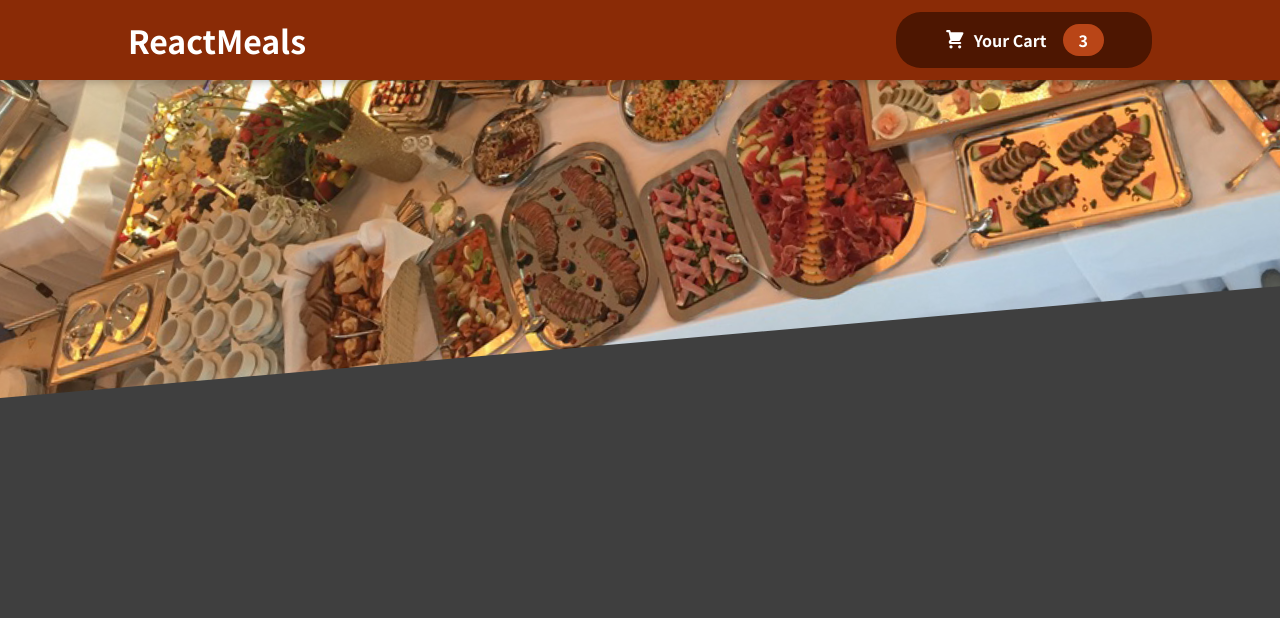
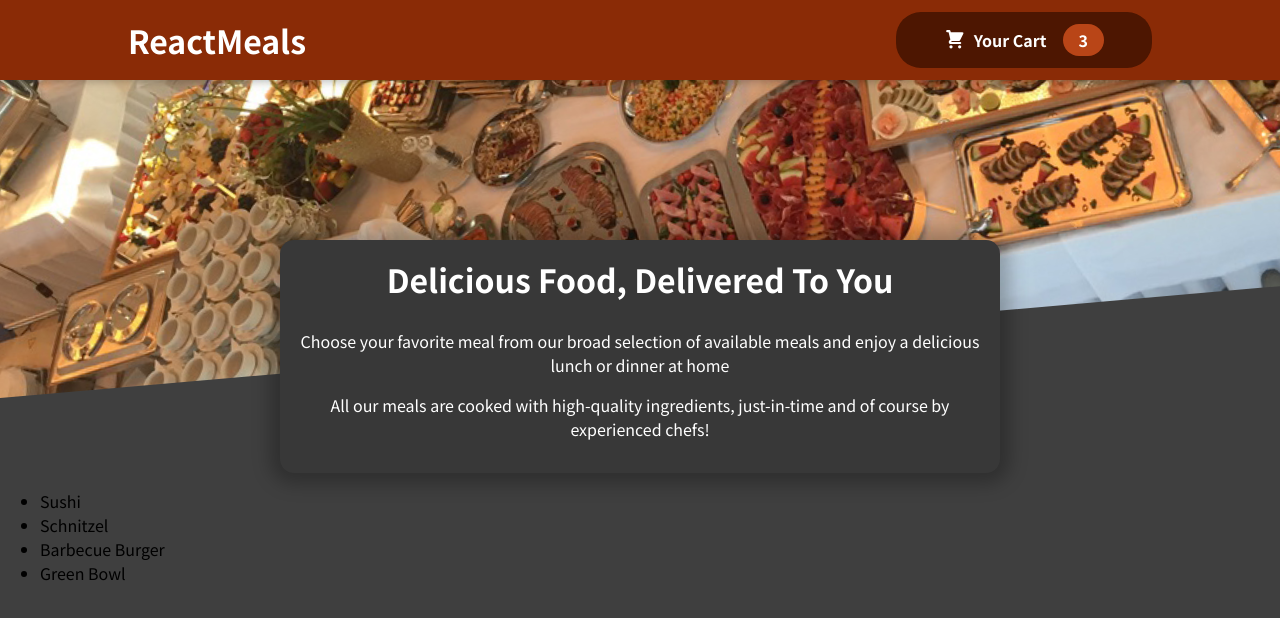
Before and after one commit to amerv97/food-app, a React (Create React App) app: page / in a window 1280 px wide. Shown: the top 618 px of the page. Built offline with nearby package versions, Linux system fonts and the light colour scheme.

Commit message:
Adding a "Meals" Component

```diff
--- a/src/App.js
+++ b/src/App.js
@@ -1,10 +1,14 @@
 import React, { Fragment } from "react";
 import Header from "./components/Layout/Header";
+import Meals from "./components/Meals/Meals";
 
 function App() {
   return (
     <Fragment>
       <Header />
+      <main>
+        <Meals/>
+      </main>
     </Fragment>
   );
 }
--- /dev/null
+++ b/src/components/Meals/AvailableMeals.js
@@ -0,0 +1,41 @@
+import classes from './MealsSummary.module.css'
+
+const DUMMY_MEALS = [
+    {
+      id: 'm1',
+      name: 'Sushi',
+      description: 'Finest fish and veggies',
+      price: 22.99,
+    },
+    {
+      id: 'm2',
+      name: 'Schnitzel',
+      description: 'A german specialty!',
+      price: 16.5,
+    },
+    {
+      id: 'm3',
+      name: 'Barbecue Burger',
+      description: 'American, raw, meaty',
+      price: 12.99,
+    },
+    {
+      id: 'm4',
+      name: 'Green Bowl',
+      description: 'Healthy...and green...',
+      price: 18.99,
+    },
+  ];
+
+const AvailableMeals = () => {
+    const mealsList = DUMMY_MEALS.map(meal=><li>{meal.name}</li>);
+
+    return <section className={classes.meals}>
+        <ul>
+            {mealsList}
+        </ul>
+    </section>
+
+};
+
+export default AvailableMeals;
--- /dev/null
+++ b/src/components/Meals/Meals.js
@@ -0,0 +1,14 @@
+import MealsSummary from "./MealsSummary";
+import AvailableMeals from "./AvailableMeals";
+import { Fragment } from "react";
+
+const Meals = () => {
+    return (
+    <Fragment>
+        <MealsSummary />
+        <AvailableMeals />
+    </Fragment>
+    );
+};
+
+export default Meals;
--- /dev/null
+++ b/src/components/Meals/MealsSummary.js
@@ -0,0 +1,19 @@
+import classes from './MealsSummary.module.css';
+
+const MealsSummary = () => {
+  return (
+    <section className={classes.summary}>
+      <h2>Delicious Food, Delivered To You</h2>
+      <p>
+        Choose your favorite meal from our broad selection of available meals
+        and enjoy a delicious lunch or dinner at home
+      </p>
+      <p>
+        All our meals are cooked with high-quality ingredients, just-in-time and
+        of course by experienced chefs!
+      </p>
+    </section>
+  );
+};
+
+export default MealsSummary;
--- /dev/null
+++ b/src/components/Meals/MealsSummary.module.css
@@ -0,0 +1,18 @@
+.summary {
+    text-align: center;
+    max-width: 45rem;
+    width: 90%;
+    margin: auto;
+    margin-top: -10rem;
+    position: relative;
+    background-color: #383838;
+    color: white;
+    border-radius: 14px;
+    padding: 1rem;
+    box-shadow: 0 1px 18px 10px rgba(0, 0, 0, 0.25);
+  }
+
+  .summary h2 {
+    font-size: 2rem;
+    margin-top: 0;
+  }
```
